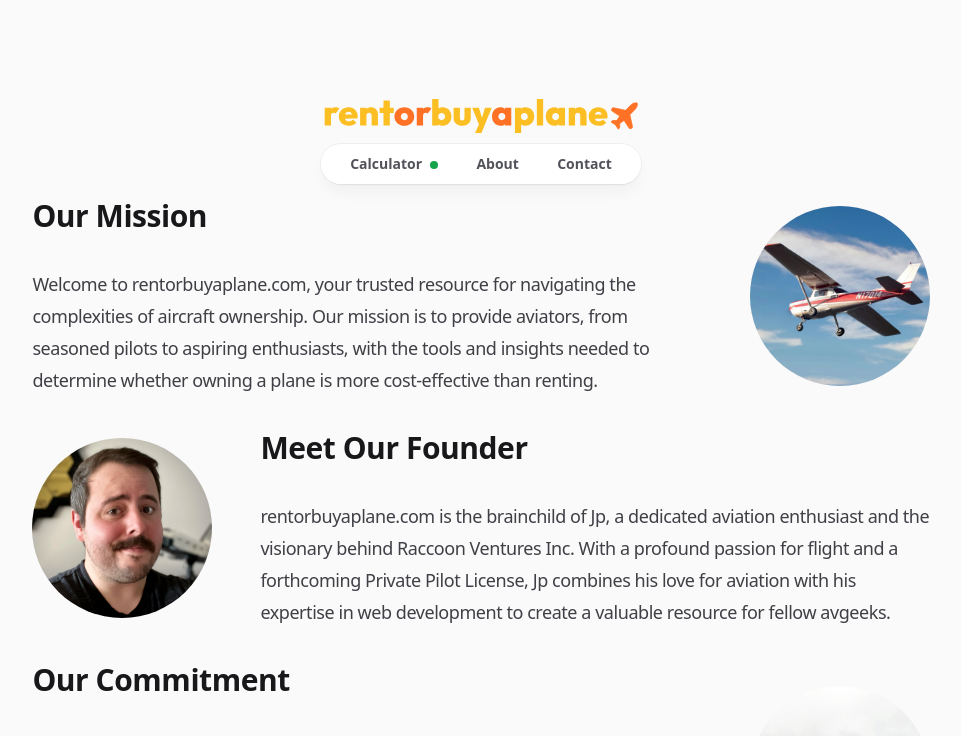
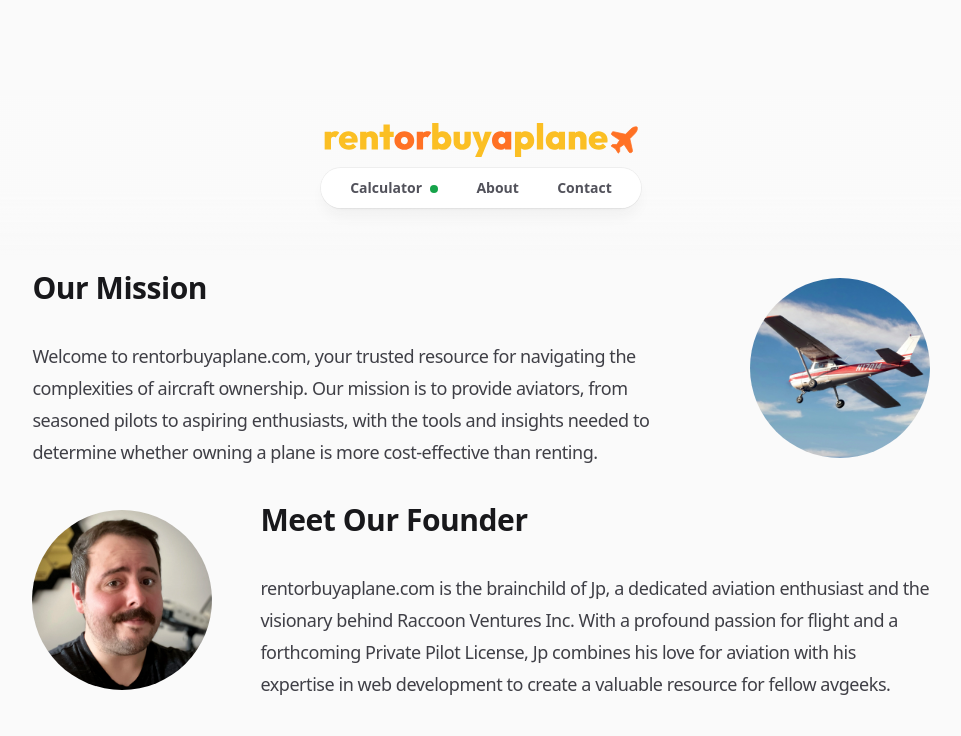
Before and after one commit to raccoonventures/rentorbuyaplane, a Next.js app: page /about in a window 1280 px wide. Shown: the top 736 px of the page, without its empty margins (159-1120 px from the left). Built offline with nearby package versions, Linux system fonts and the light colour scheme.

Commit message:
feat: sticky menu

```diff
--- a/components/layout/header.tsx
+++ b/components/layout/header.tsx
@@ -19,7 +19,7 @@
 
 	return (
 		<header
-			className={`grid ${isHomePage ? 'grid-flow-col justify-between' : ' grid-flow-row justify-center'} gap-2`}
+			className={`grid ${isHomePage ? 'grid-flow-col justify-between' : ' grid-flow-row justify-center'} sticky top-0 z-50 gap-2 bg-gradient-to-b from-zinc-50/95 from-60% to-transparent px-3 pb-12 pt-6 dark:from-[#202124]/95`}
 		>
 			<Logo />
 			<div>
```
